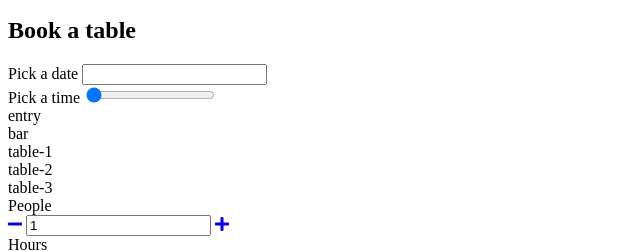
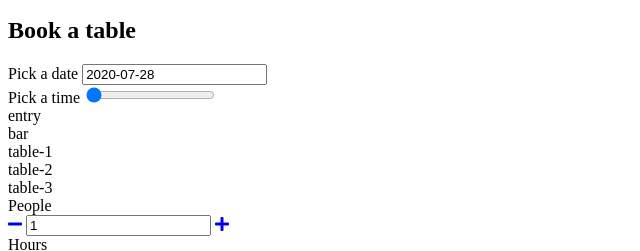
Before and after one commit to sylwiapaprzycka/project-pizzeria, a website with bundled scripts: page src/index.html in a window 1280 px wide. Shown: the part 273-524 px from the top of the page, 0-640 px from the left. Built offline with nearby package versions, Linux system fonts and the light colour scheme; files whose address does not match are found by name.

Commit message:
Add DatePicker class

```diff
--- a/package.json
+++ b/package.json
@@ -37,6 +37,7 @@
         "browser-sync": "^2.26.3",
         "copyfiles": "^2.1.0",
         "eslint": "^5.16.0",
+        "flatpickr": "^4.6.3",
         "globstar": "^1.0.0",
         "mkdirp": "^0.5.1",
         "node-sass": "^4.11.0",
--- a/src/index.html
+++ b/src/index.html
@@ -7,6 +7,8 @@
   <title>Pizzeria</title>
   <link href="https://fonts.googleapis.com/css?family=Lato:400,300i,700%7COswald:300,500,700&amp;subset=latin-ext" rel="stylesheet">
   <link href="https://use.fontawesome.com/releases/v5.7.2/css/all.css" rel="stylesheet">
+  <link rel="stylesheet" href="https://cdn.jsdelivr.net/npm/flatpickr/dist/flatpickr.min.css">
+  <link rel="stylesheet" href="vendor/range-slider.min.css">
   <link rel="stylesheet" href="css/style.css">
 </head>
 <body>
@@ -242,6 +244,7 @@
   </script>
 
   <script src="https://cdnjs.cloudflare.com/ajax/libs/handlebars.js/4.1.0/handlebars.min.js"></script>
+  <script src="https://cdn.jsdelivr.net/npm/flatpickr"></script>
   <script src="js/app.js" type="module"></script>
 </body>
 </html>
--- a/src/js/components/Booking.js
+++ b/src/js/components/Booking.js
@@ -1,5 +1,6 @@
 import { templates, select } from '../settings.js';
 import { AmountWidget } from './AmountWidget.js';
+import { DatePicker } from './DatePicker.js';
 import { utils } from '../utils.js';
 
 export class Booking {
@@ -19,6 +20,7 @@ export class Booking {
     thisBooking.dom.wrapper.appendChild(generatedDom);
     thisBooking.dom.peopleAmount = document.querySelector(select.booking.peopleAmount);
     thisBooking.dom.hoursAmount = document.querySelector(select.booking.hoursAmount);
+    thisBooking.dom.datePicker = document.querySelector(select.widgets.datePicker.wrapper);
   }
 
   initWidgets() {
@@ -26,5 +28,6 @@ export class Booking {
 
     thisBooking.peopleAmount = new AmountWidget(thisBooking.dom.peopleAmount);
     thisBooking.hoursAmount = new AmountWidget(thisBooking.dom.hoursAmount);
+    thisBooking.datePicker - new DatePicker(thisBooking.dom.datePicker);
   }
 }
--- /dev/null
+++ b/src/js/components/DatePicker.js
@@ -0,0 +1,52 @@
+/* global flatpickr */
+
+import { BaseWidget } from './BaseWidget.js';
+import { utils } from '../utils.js';
+import { settings, select } from '../settings.js';
+
+export class DatePicker extends BaseWidget {
+  constructor(wrapper) {
+    super(wrapper, utils.dateToStr(new Date()));
+    const thisWidget = this;
+
+    thisWidget.dom.input = thisWidget.dom.wrapper.querySelector(select.widgets.datePicker.input);
+    thisWidget.initPlugin();
+  }
+
+  initPlugin() {
+    const thisWidget = this;
+
+    thisWidget.minDate = new Date(thisWidget.value);
+    thisWidget.maxDate = utils.addDays(settings.datePicker.maxDaysInFuture);
+
+    flatpickr(thisWidget.dom.input, {
+      defaultDate: thisWidget.minDate,
+      minDate: thisWidget.minDate,
+      maxDate: thisWidget.maxDate,
+
+      'locale': {
+        'firstDayOfWeek': 1 // start week on Monday
+      },
+
+      'disable': [
+        function(date) {
+          return (date.getDay() === 1);
+        }
+      ],
+      onChange: function(selectedDates, dateStr) {
+        thisWidget.value = dateStr;
+      }
+    });
+  }
+
+  parseValue() {
+    return this.value;
+  }
+
+  isValid() {
+    return true;
+  }
+
+  renderValue() {
+  }
+}
```
Also changed, not shown: dist/index.html, dist/js/components/Booking.js, dist/js/components/DatePicker.js (added), dist/vendor/range-slider.min.css (added), dist/vendor/range-slider.min.js (added), src/vendor/range-slider.min.css (added), src/vendor/range-slider.min.js (added), 1 other file.
